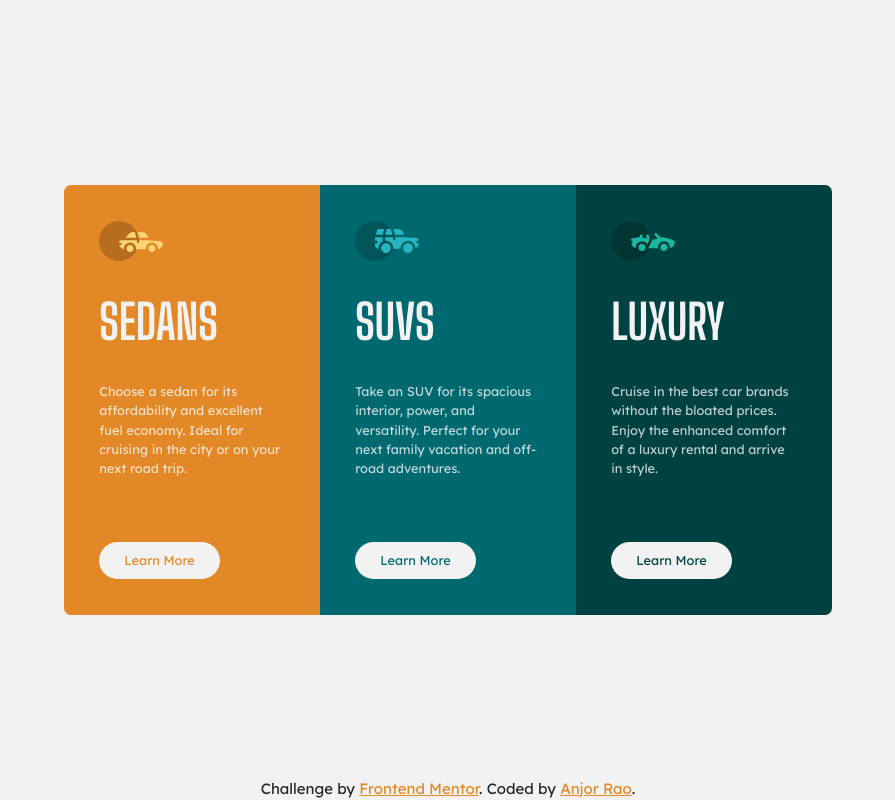
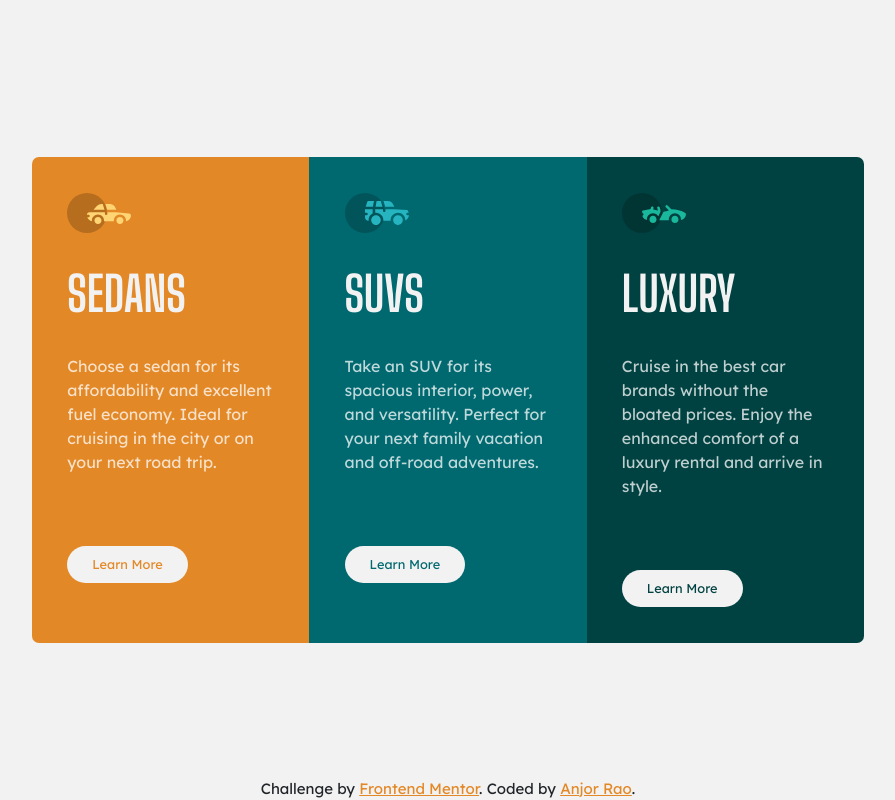
Before and after one commit to anjorrao/frontend-mentor-challenge-3, a plain HTML site: page index.html in a window 1280 px wide. Shown: the whole page, without its empty margins (192-1087 px from the left). Drawn offline with nearby package versions, Linux system fonts and the light colour scheme.

Commit message:
Layout update 2.

```diff
--- a/scss/component/_component.scss
+++ b/scss/component/_component.scss
@@ -34,8 +34,8 @@
 		}
 
 		p {
-			margin-bottom: 4rem;
-			font-size: 0.8rem;
+			margin-bottom: 4.5rem;
+			font-size: 1rem;
 		}
 
 		&.orange {
--- a/scss/layout/_layout.scss
+++ b/scss/layout/_layout.scss
@@ -22,7 +22,7 @@
 
 	.card-group {
 		@include media-breakpoint-up(md) {
-			width: 60%;
+			width: 65%;
 		}
  	}
 }
```
Also changed, not shown: css/style.css, 1 other file.
